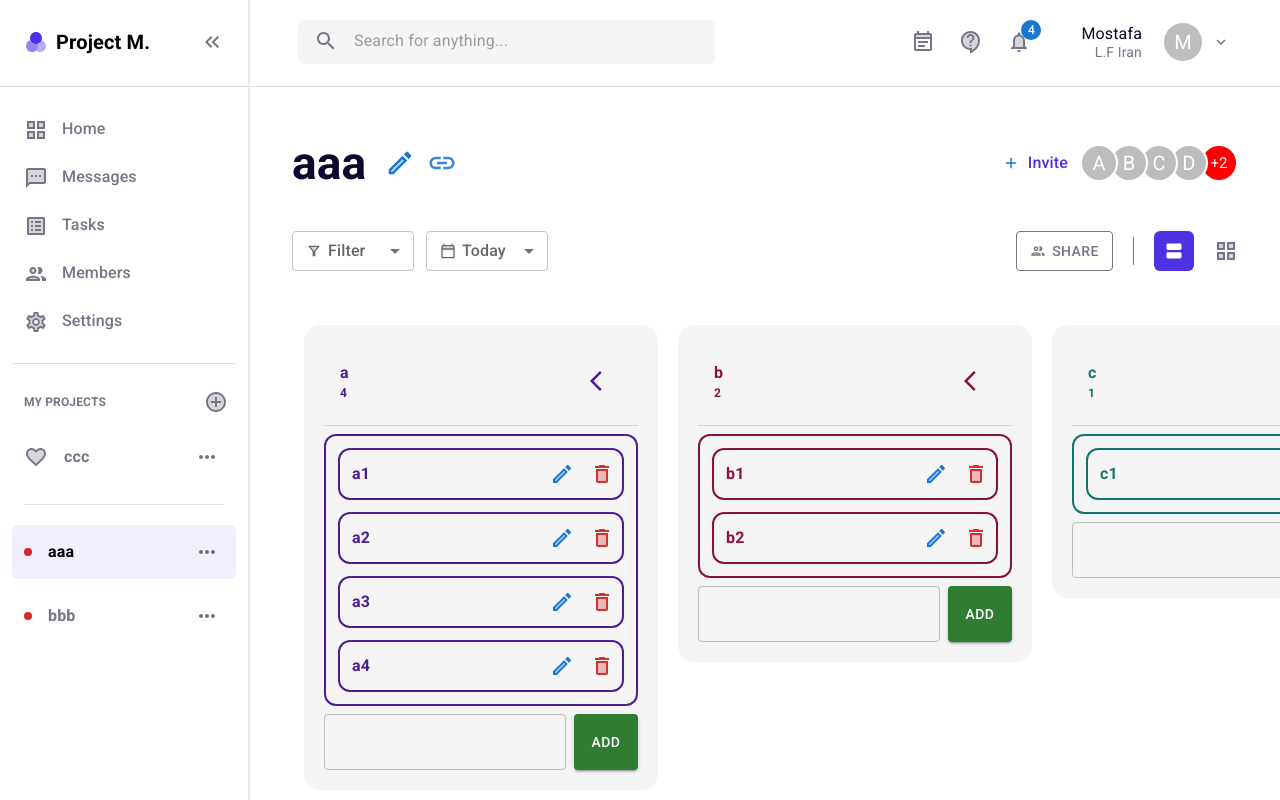
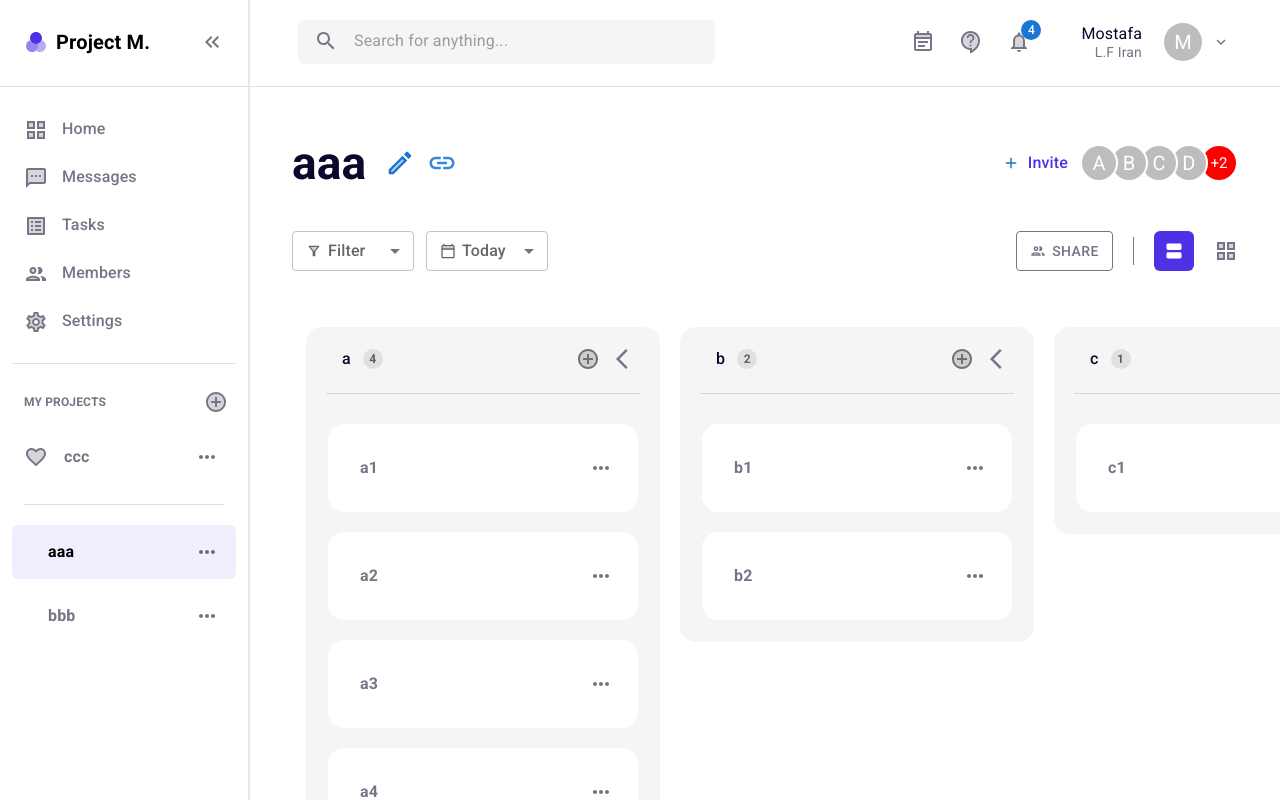
Before and after one commit to ghanbari-dev/projectmanagement, a Next.js app: page / in a window 1280 px wide. Built offline with nearby package versions, Linux system fonts and the light colour scheme.

Commit message:
style: :construction: working on todo

```diff
--- a/components/todo/BoardBtn.tsx
+++ b/components/todo/BoardBtn.tsx
@@ -17,15 +17,23 @@ import {
   updateBoard,
 } from "../../redux/stateSlice";
 import { boardType } from "../../types/board";
+import { getColor } from "../../utils/getColor";
 
 type Props = {
   board: boardType;
   selectBoardHandler: (_id: string) => void;
   isSelected: boolean;
   open: boolean;
+  index: number;
 };
 
-const BoardBtn = ({ board, selectBoardHandler, isSelected, open }: Props) => {
+const BoardBtn = ({
+  board,
+  selectBoardHandler,
+  isSelected,
+  open,
+  index,
+}: Props) => {
   const [text, setText] = useState(board.title);
   const [edithMode, setEdithMode] = useState(false);
   const dispatch = useDispatch();
@@ -48,10 +56,9 @@ const BoardBtn = ({ board, selectBoardHandler, isSelected, open }: Props) => {
   const handleClose = () => {
     setAnchorEl(null);
   };
-  const id = open ? "simple-popover" : undefined;
 
   return (
-    <div className="">
+    <>
       {!open ? (
         <div className="flex flex-col items-center gap-2">
           <Button
@@ -75,7 +82,7 @@ const BoardBtn = ({ board, selectBoardHandler, isSelected, open }: Props) => {
           {board.favorite ? (
             <FavoriteTwoTone color={isSelected ? "error" : "inherit"} />
           ) : (
-            <div className="bg-red-600 rounded-full h-2 w-2" />
+            <div className={"rounded-full h-2 w-2 " + getColor(index, "bg")} />
           )}
           <div
             className={
@@ -91,7 +98,7 @@ const BoardBtn = ({ board, selectBoardHandler, isSelected, open }: Props) => {
             <MoreHorizTwoTone />
           </IconButton>
           <Popover
-            id={id}
+            id={!!anchorEl ? "simple-popover" : undefined}
             open={!!anchorEl}
             anchorEl={anchorEl}
             onClose={handleClose}
@@ -184,7 +191,7 @@ const BoardBtn = ({ board, selectBoardHandler, isSelected, open }: Props) => {
           </div>
         </div>
       )}
-    </div>
+    </>
   );
 };
 
--- a/components/todo/Cells.tsx
+++ b/components/todo/Cells.tsx
@@ -3,8 +3,9 @@ import {
   CheckCircleTwoTone,
   DeleteTwoTone,
   EditTwoTone,
+  MoreHorizTwoTone,
 } from "@mui/icons-material";
-import { IconButton, TextField } from "@mui/material";
+import { IconButton, Popover, TextField } from "@mui/material";
 import React, { useState } from "react";
 import { Draggable } from "react-beautiful-dnd";
 import { useDispatch } from "react-redux";
@@ -19,6 +20,17 @@ const Cells = ({ index, task, colID }: Props) => {
   const [text, setText] = useState(task.title);
   const [edithMode, setEdithMode] = useState(false);
 
+  const [anchorEl, setAnchorEl] = React.useState<HTMLButtonElement | null>(
+    null
+  );
+
+  const handleClick = (event: React.MouseEvent<HTMLButtonElement>) => {
+    setAnchorEl(event.currentTarget);
+  };
+
+  const handleClose = () => {
+    setAnchorEl(null);
+  };
   return (
     <Draggable draggableId={task.id} index={index} key={task.id}>
       {(provided, snapshot) => (
@@ -27,25 +39,57 @@ const Cells = ({ index, task, colID }: Props) => {
           {...provided.dragHandleProps}
           ref={provided.innerRef}
           className={
-            "rounded-xl border-2" +
-            (snapshot.isDragging
-              ? " text-black border-black"
-              : " border-inherit") // neon-3")
+            "rounded-2xl bg-white p-5" +
+            (snapshot.isDragging ? " border-2 text-black border-black" : " ") // neon-3")
           }
         >
           {!edithMode ? (
             <div className="flex">
               <div className="p-3 flex-grow">{task.title}</div>
-              <IconButton onClick={() => setEdithMode(true)}>
-                <EditTwoTone color="primary" />
+              <IconButton size="small" onClick={handleClick}>
+                <MoreHorizTwoTone />
               </IconButton>
-              <IconButton
-                onClick={() =>
-                  dispatch(removeTask({ colID: colID, taskID: task.id }))
-                }
+              <Popover
+                id={!!anchorEl ? "simple-popover" : undefined}
+                open={!!anchorEl}
+                anchorEl={anchorEl}
+                onClose={handleClose}
+                anchorOrigin={{
+                  vertical: "top",
+                  horizontal: "right",
+                }}
+                transformOrigin={{
+                  vertical: "top",
+                  horizontal: "left",
+                }}
               >
-                <DeleteTwoTone color="error" />
-              </IconButton>
+                <div className="p-2">
+                  <div
+                    className="flex justify-between items-center w-full cursor-pointer hover:bg-[#5030E514] p-1"
+                    onClick={() => {
+                      setEdithMode(true);
+                      setAnchorEl(null);
+                    }}
+                  >
+                    <div>Edith</div>
+                    <IconButton size="small">
+                      <EditTwoTone color="primary" />
+                    </IconButton>
+                  </div>
+                  <div
+                    className="flex justify-between items-center w-full cursor-pointer hover:bg-[#5030E514] p-1"
+                    onClick={() => {
+                      dispatch(removeTask({ colID: colID, taskID: task.id }));
+                      setAnchorEl(null);
+                    }}
+                  >
+                    <div>Delete</div>
+                    <IconButton size="small">
+                      <DeleteTwoTone color="error" />
+                    </IconButton>
+                  </div>
+                </div>
+              </Popover>
             </div>
           ) : (
             <div className="flex items-center gap-2 bg-white opacity-50 rounded-md p-2">
--- a/components/todo/Columns.tsx
+++ b/components/todo/Columns.tsx
@@ -3,6 +3,7 @@ import {
   ArrowForwardIos,
   CancelTwoTone,
   CheckCircleTwoTone,
+  ControlPointTwoTone,
   DeleteTwoTone,
   EditTwoTone,
 } from "@mui/icons-material";
@@ -17,6 +18,7 @@ import {
   addTask,
   updateColumn,
 } from "../../redux/stateSlice";
+import { getColor } from "../../utils/getColor";
 import CellWrapper from "./CellWrapper";
 import StrictModeDroppable from "./StrictModeDroppable";
 
@@ -25,6 +27,8 @@ type Props = { index: number };
 const Columns = ({ index }: Props) => {
   const [open, setOpen] = useState(true);
   const [addTaskName, setAddTaskName] = useState("");
+
+  const [add, setAdd] = useState(false);
 
   const dispatch = useDispatch();
   const colData = useSelector(selectColumn)[index];
@@ -35,21 +39,6 @@ const Columns = ({ index }: Props) => {
 
   const addTasks = (title: string) => {
     dispatch(addTask({ title, userID: uid, colID: colData.id }));
-  };
-
-  const getColor = () => {
-    switch (index % 5) {
-      case 0:
-        return "text-violet-900 border-violet-900";
-      case 1:
-        return "text-rose-900 border-rose-900";
-      case 2:
-        return "text-teal-700 border-teal-700";
-      case 3:
-        return "text-indigo-700 border-indigo-700";
-      case 4:
-        return "text-cyan-800 border-cyan-800";
-    }
   };
 
   const removeColumns = (id: string) => {
@@ -66,48 +55,62 @@ const Columns = ({ index }: Props) => {
           ref={provided.innerRef}
           className={
             "rounded-2xl bg-[#F5F5F5] flex-shrink-0 font-bold p-5" +
-            (snapshot.isDragging ? " border-black" : ` ${getColor()}`) +
-            (open ? " p-4 w-[354px] flex flex-col gap-2" : " h-1/2 w-14 pb-4")
+            (snapshot.isDragging ? " border-2 border-black" : "") +
+            (open ? " p-5 w-[354px] flex flex-col" : " h-[400px] w-[60px] pb-4")
           }
         >
           <div
             className={
               "flex items-center" +
               (open
-                ? " justify-between flex-row-reverse p-4 gap-3 flex-shrink-0"
-                : " flex-col p-1 h-full")
+                ? " justify-between flex-row-reverse flex-shrink-0 mb-5"
+                : " flex-col h-full items-center")
             }
           >
+            <div className="flex items-center gap-4">
+              {open && (
+                <IconButton
+                  onClick={() => setAdd((prev) => !prev)}
+                  sx={{ height: "24px", width: "24px" }}
+                >
+                  <ControlPointTwoTone />
+                </IconButton>
+              )}
               <IconButton
                 color="inherit"
                 //className="bg-gray-100 rounded-full p-2"
                 onClick={() => setOpen((prev) => !prev)}
+                sx={{ height: "24px", width: "24px" }}
               >
                 {open ? <ArrowBackIos /> : <ArrowForwardIos />}
               </IconButton>
-            <>
+            </div>
+            <div className={"flex-grow flex items-center"+(open ? "" : " w-5 flex-col")}>
               {!edithMode ? (
                 <>
-                  <div className="flex-grow h-full w-full overflow-hidden">
                   <div
                     className={
-                        "flex-grow flex-shrink-0" +
+                      "w-2 h-2 rounded-full mr-2 " + getColor(index, "bg") +(open ? "":" mt-2")
+                    }
+                  />
+                  <div
+                    className={
+                      "font-medium leading-5 text-[#0D062D] mr-3 flex-shrink-0" +
                       (open
                         ? ""
-                          : " whitespace-nowrap w-full rotate-90 translate-x-1/2")
+                        : " whitespace-nowrap w-full rotate-90 translate-x-[15px]")
                     }
                     style={{ transformOrigin: "0 50%" }}
                   >
                     {colData.title}
                   </div>
                   {open && (
-                      <div className="text-xs ">
+                    <div className="text-xs leading-[14px] h-5 w-5 rounded-full bg-[#E0E0E0] text-[#625F6D] flex justify-center items-center">
                       {colData.task?.length || 0}
                     </div>
                   )}
-                  </div>
                   {!open && (
-                    <div>
+                    <div className="mt-[230px]">
                       <IconButton
                         color="error"
                         onClick={() => {
@@ -162,11 +165,11 @@ const Columns = ({ index }: Props) => {
                   </div>
                 </div>
               )}
-            </>
+            </div>
           </div>
           {open && (
             <>
-              <Divider />
+              <Divider className={"h-[3px] " + getColor(index, "bg")} />
               <StrictModeDroppable
                 droppableId={colData.id}
                 key={colData.id}
@@ -175,10 +178,10 @@ const Columns = ({ index }: Props) => {
                 {(provided, snapshot) => (
                   <div
                     className={
-                      "flex flex-col gap-3 flex-grow overflow-y-auto p-3 transition-colors ease-in-out rounded-xl" +
+                      "flex flex-col gap-5 flex-grow overflow-y-auto mt-[28px] transition-colors ease-in-out rounded-2xl" +
                       (snapshot.isDraggingOver
-                        ? " border-2 border-black"
-                        : " border-2 border-inherit") // neon-5")
+                        ? " border-2 border-dashed"
+                        : " border-2 border-transparent") // neon-5")
                     }
                     ref={provided.innerRef}
                     {...provided.droppableProps}
@@ -188,7 +191,8 @@ const Columns = ({ index }: Props) => {
                   </div>
                 )}
               </StrictModeDroppable>
-              <div className="flex gap-2">
+              {open && add && (
+                <div className="flex gap-2 mt-6">
                   <TextField
                     color="success"
                     className="flex-grow max-w-[80%]"
@@ -205,11 +209,13 @@ const Columns = ({ index }: Props) => {
                     onClick={() => {
                       addTasks(addTaskName);
                       setAddTaskName("");
+                      setAdd(false);
                     }}
                   >
                     add
                   </Button>
                 </div>
+              )}
             </>
           )}
         </div>
--- a/components/todo/TodoSideBar.tsx
+++ b/components/todo/TodoSideBar.tsx
@@ -131,6 +131,7 @@ const TodoSideBar = ({ open }: Props) => {
                                 dispatch(setBoardID(board.id));
                               }}
                               open={open}
+                              index={index}
                             />
                           </div>
                         )}
@@ -167,6 +168,7 @@ const TodoSideBar = ({ open }: Props) => {
                                 dispatch(setBoardID(board.id));
                               }}
                               open={open}
+                              index={index}
                             />
                           </div>
                         )}
--- a/components/todo/TodoTemplate.tsx
+++ b/components/todo/TodoTemplate.tsx
@@ -300,8 +300,8 @@ const TodoTemplate = () => {
             {(provided, snapshot) => (
               <div
                 className={
-                  "flex-grow flex gap-5 items-start p-3 h-full transition-colors ease-in-out" +
-                  (snapshot.isDraggingOver ? " bg-gray-100 text-black" : " ")
+                  "flex-grow flex gap-5 items-start p-3 h-full transition-colors ease-in-out rounded-2xl" +
+                  (snapshot.isDraggingOver ? " border-2 border-dashed" : " border-2 border-transparent")
                 }
                 ref={provided.innerRef}
                 {...provided.droppableProps}
@@ -311,7 +311,7 @@ const TodoTemplate = () => {
                 ))}
 
                 {provided.placeholder}
-                <div className="flex bg-white rounded-xl flex-shrink-0 p-2 gap-2 w-[200px] md:max-w-[50%] lg:w-[25%]">
+                <div className="flex bg-white rounded-xl flex-shrink-0 p-2 gap-2 w-[200px]">
                   <TextField
                     className="flex-grow max-w-[80%]"
                     type="text"
--- /dev/null
+++ b/utils/getColor.ts
@@ -0,0 +1,14 @@
+export const getColor = (index: number, type: "text" | "bg" | "border") => {
+  switch (index % 5) {
+    case 0:
+      return `${type}-violet-900`;
+    case 1:
+      return `${type}-rose-900`;
+    case 2:
+      return `${type}-teal-700`;
+    case 3:
+      return `${type}-indigo-700`;
+    case 4:
+      return `${type}-cyan-800`;
+  }
+};
```
Lines whose indentation alone changed are shown as unchanged.
